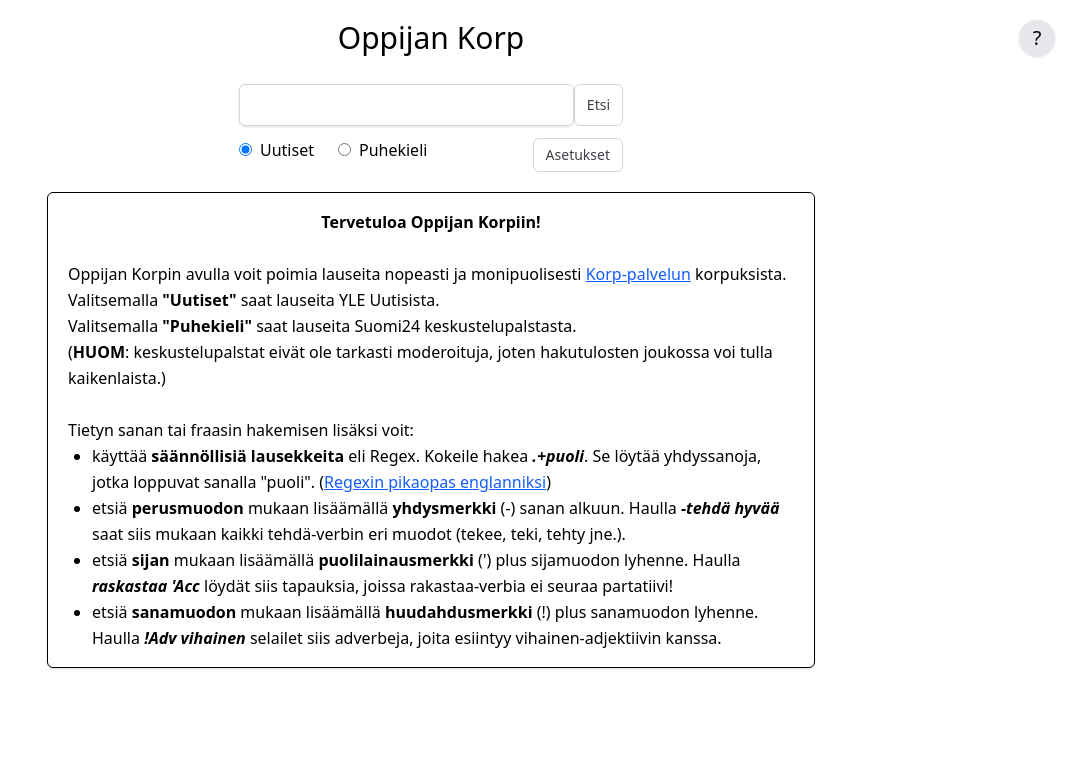
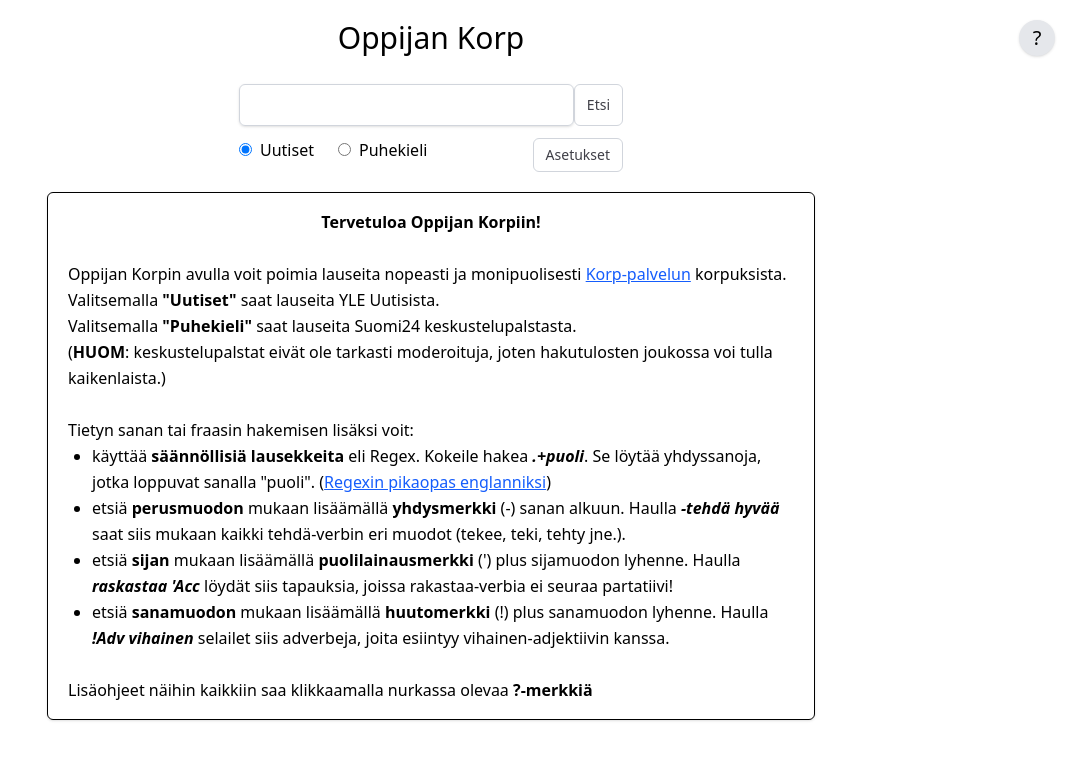
Before and after one commit to danradice/oppijan-korp, a React (Vite) app: page / in a window 1280 px wide. Shown: the top 760 px of the page, without its empty margins (209-1280 px from the left). Built offline with nearby package versions, Linux system fonts and the light colour scheme.

Commit message:
Corrections to ohjeet

```diff
--- a/src/App.tsx
+++ b/src/App.tsx
@@ -197,7 +197,7 @@
       />
       <div>
         {showInstructions ? <InstructionBox/> : null}
-        {sents.length === 0 && isLoading && showInstructions ? <SentenceBox>Haetaan lauseita</SentenceBox> : null}
+        {sents.length === 0 && isLoading && !showInstructions ? <SentenceBox>Haetaan lauseita</SentenceBox> : null}
         {sents.length > 0 && !showInstructions
           ? <StatsBox
           sents={sents}
--- a/src/components/InstructionBox.tsx
+++ b/src/components/InstructionBox.tsx
@@ -33,8 +33,10 @@
       </li>
       <li>etsiä <b>perusmuodon</b> mukaan lisäämällä <b>yhdysmerkki</b> (-) sanan alkuun. Haulla <b><i>-tehdä hyvää</i></b> saat siis mukaan kaikki tehdä-verbin eri muodot (tekee, teki, tehty jne.).</li>
       <li>etsiä <b>sijan</b> mukaan lisäämällä <b>puolilainausmerkki</b> (') plus sijamuodon lyhenne. Haulla <b><i>raskastaa 'Acc</i></b> löydät siis tapauksia, joissa rakastaa-verbia ei seuraa partatiivi! </li>
-      <li>etsiä <b>sanamuodon</b> mukaan lisäämällä <b>huudahdusmerkki</b> (!) plus sanamuodon lyhenne. Haulla <b><i>!Adv vihainen</i></b> selailet siis adverbeja, joita esiintyy vihainen-adjektiivin kanssa.</li>
+      <li>etsiä <b>sanamuodon</b> mukaan lisäämällä <b>huutomerkki</b> (!) plus sanamuodon lyhenne. Haulla <b><i>!Adv vihainen</i></b> selailet siis adverbeja, joita esiintyy vihainen-adjektiivin kanssa.</li>
     </ul>
+    <p>&nbsp;</p>
+    <p>Lisäohjeet näihin kaikkiin saa klikkaamalla nurkassa olevaa <b>?-merkkiä</b></p>
   </div>
 )
 export default InstructionBox
--- a/src/components/InstructionsModal.tsx
+++ b/src/components/InstructionsModal.tsx
@@ -23,14 +23,14 @@
           <p>Oppijan Korpin lausehauissa voi käyttää säännöllisiä lausekkeita sekä etsiä lemman, sijan tai sanamuodon mukaan. Alla löydät lisäohjeita näiden toimintojen käyttöön.</p>
           <p>&nbsp;</p>
           <p><strong>Säännölliset lausekkeet eli Regular expressions / regex</strong></p>
-          <p>Regex on tietynlainen &quot;kaavakieli&quot;, jolla voit etsiä sanoja tai fraaseja, jotka täyttävät tietyt ehdot. Jos haluaisit syventyä regexin käyttöön, hyvä johdanto teemaan löytyy sivulta regexone.com. Alla on pari esimerkkiä regex-lausekkeista, joista on erityisesti hyötyä Oppijan Korpissa:</p>
+            <p>Regex on tietynlainen &quot;kaavakieli&quot;, jolla voit etsiä sanoja tai fraaseja, jotka täyttävät tietyt ehdot. Jos haluaisit syventyä regexin käyttöön, hyvä johdanto teemaan löytyy sivulta <a href="https://regexone.com" target="_blank" rel="noopener noreferrer" className="text-blue-600 hover:underline">regexone.com</a>. Alla on pari esimerkkiä regex-lausekkeista, joista on erityisesti hyötyä Oppijan Korpissa:</p>
           <p>&nbsp;</p>
           <ul className="list-disc pl-6">
             <li>
-              <p>Yhdistelmällä <b>.+</b> voit esim etsiä yhdyssanoja, jotka alkavat tai loppuvat tietyllä sanalla. <b>.+puoli</b> löytää yhdyssanoja, jotka loppuvat sanalla &quot;puoli&quot;, ja <b>mega.+</b> löytää yhdyssanoja, jotka alkavat sanalla &quot;mega&quot;</p>
+              <p>Yhdistelmällä <b>.+</b> voit esim. etsiä yhdyssanoja, jotka alkavat tai loppuvat tietyllä sanalla. <b>.+puoli</b> löytää yhdyssanoja, jotka loppuvat sanalla &quot;puoli&quot;, ja <b>mega.+</b> löytää yhdyssanoja, jotka alkavat sanalla &quot;mega&quot;</p>
             </li>
             <li>
-              <p>Haku <b>leikepöy(tään|dälle)</b> löytää lauseita, joissa esiintyy liekepöytä-sanan illatiivi tai allatiivi. |-merkki tarkoittaa &quot;tai&quot; ja kaksi eri vaihtoehtoa laitetaan sulkuihin. Lopputulos tarkoittaa siis &quot;leikepöy + joko tään tai dälle&quot;</p>
+              <p>Haku <b>leikepöy(tään|dälle)</b> löytää lauseita, joissa esiintyy leikepöytä-sanan illatiivi tai allatiivi. |-merkki tarkoittaa &quot;tai&quot; ja kaksi eri vaihtoehtoa laitetaan sulkuihin. Lopputulos tarkoittaa siis &quot;leikepöy + joko tään tai dälle&quot;</p>
             </li>
           </ul>
           <p>&nbsp;</p>
@@ -38,7 +38,7 @@
           <p>Lisäämällä yhdysmerkki hakusanan alkuun voit hakea lauseita, joissa esiintyy mikä tahansa sanan eri sija- tai taivutusmuodoista. -kieli löytää siis kielen, kieltä, kieleen jne. -mennä löytää puolestaan menen, menin, mentiin jne.</p>
           <p>&nbsp;</p>
           <p><strong>Sija-hakuoperaattori (&#39;)</strong></p>
-          <p>Lisäämällä puolilainausmerkki + lyhenne voit etsiä sijan mukaan. Kullekin sijalle on oma kolmen kirjaimen lyhenne, joka löytyy alla olevasta taulukosta</p>
+          <p>Lisäämällä puolilainausmerkki + lyhenne (esim. 'Nom) voit etsiä sijan mukaan. Kullekin sijalle on oma kolmen kirjaimen lyhenne, joka löytyy alla olevasta taulukosta</p>
           <p>&nbsp;</p>
           <table className="border-collapse border border-gray-300">
             <thead>
@@ -112,7 +112,7 @@
           </table>
           <p>&nbsp;</p>
           <p><strong>Sanamuoto-hakuoperaattori (!)</strong></p>
-          <p>Lisäämällä huudahdusmerkki + lyhenne voit etsiä sanamuodon mukaan. Alla olevassa taulukossa on eri sanamuotojen lyhenteet.</p>
+          <p>Lisäämällä huutomerkki + lyhenne (esim. !V) voit etsiä sanamuodon mukaan. Alla olevassa taulukossa on eri sanamuotojen lyhenteet.</p>
           <p>&nbsp;</p>
           <table className="border-collapse border border-gray-300">
             <thead>
```
